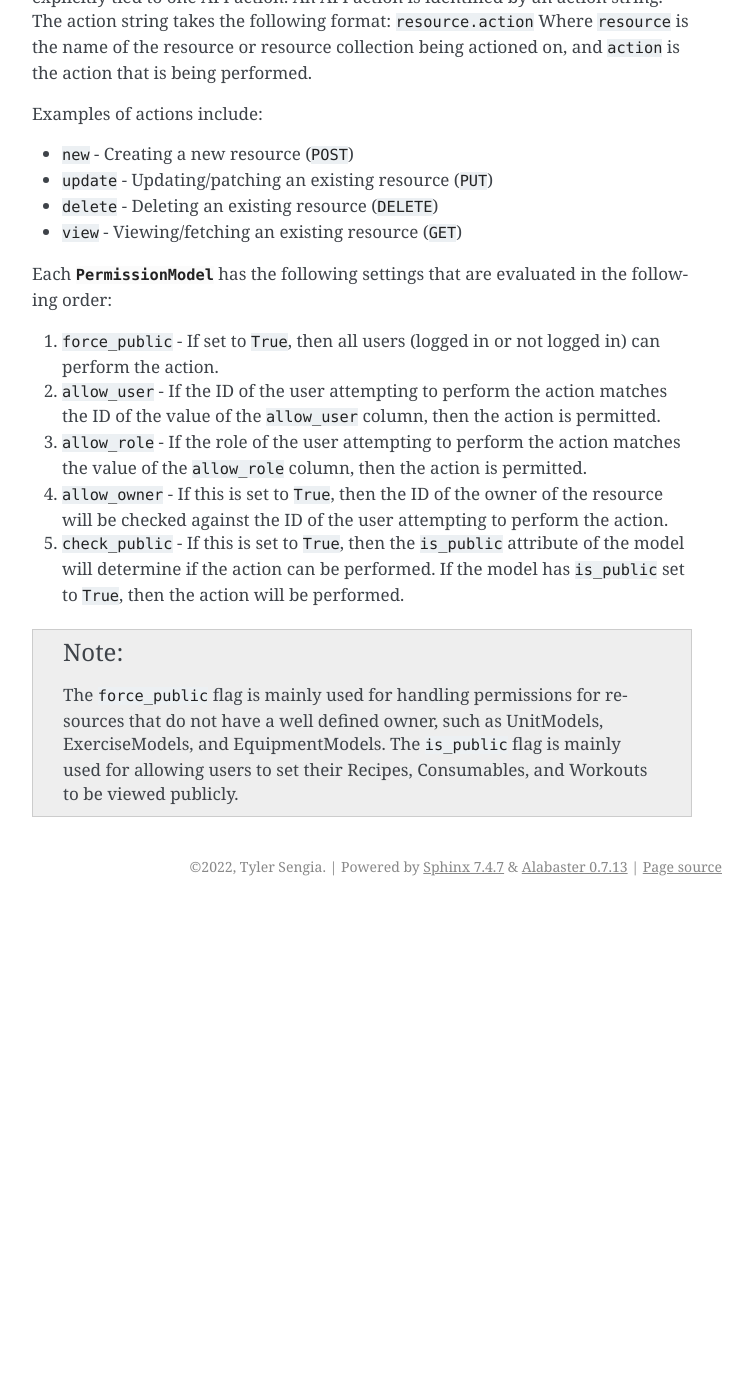
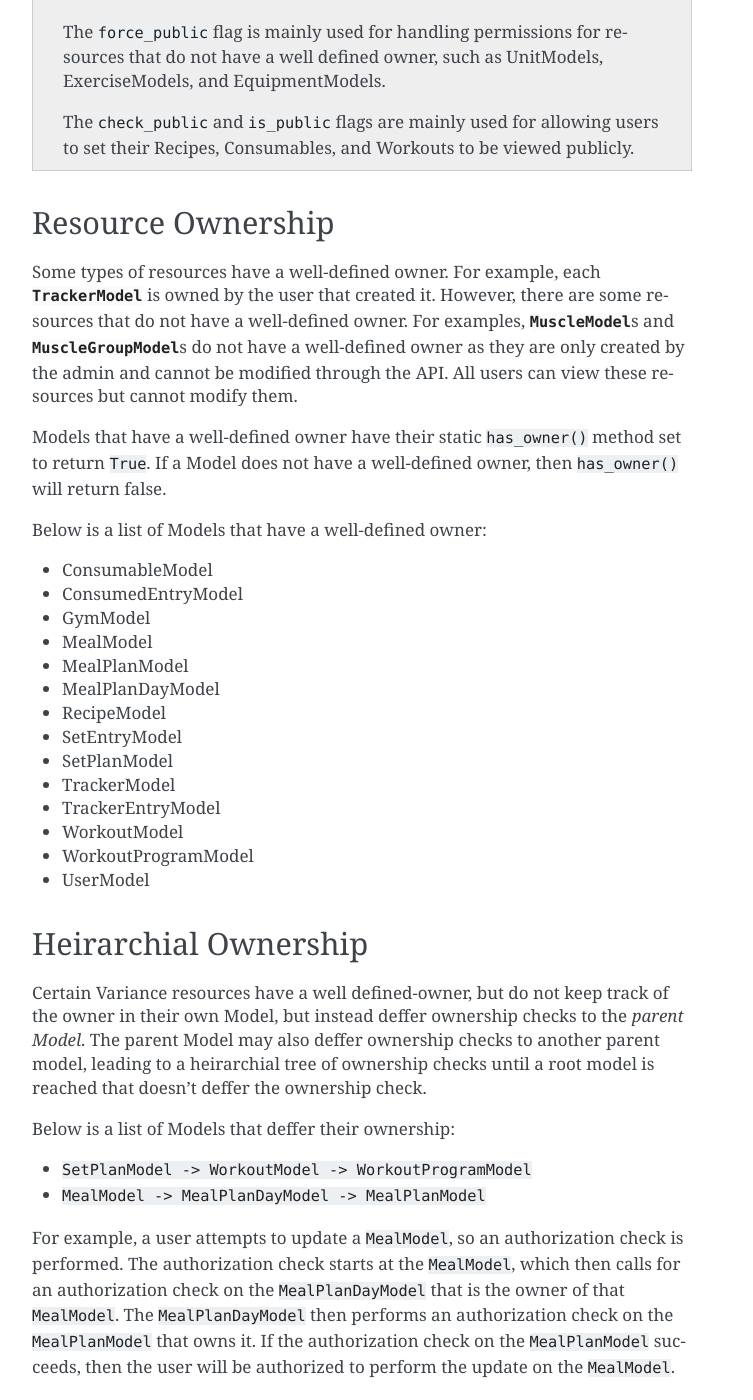
Before and after one commit to tsengia/Variance, a Sphinx documentation site: the page built from docs/source/permissions.rst, in a window 1280 px wide and 1400 px high, scrolled down 1025 px. Shown: the whole window, without its empty margins (388-1141 px from the left). Built offline with Sphinx 7.4.7, drawn with Linux system fonts in a browser that asks for light colours; before the commit the page ends 1931 px from its top, so only the background shows below that; some of the changed text lies outside the part shown.

Commit message:
Added docs for heirarchial ownership

```diff
--- a/docs/source/permissions.rst
+++ b/docs/source/permissions.rst
@@ -5,6 +5,38 @@ Variance Permissions Model
 Before attempting an API action through a public endpoint, Variance
 performs an authorization check on the current user and the resource they
 are attempting to perform the action on.
+
+-----------------------------
+PermissionModel
+-----------------------------
+Each :py:class:`~variance.models.permissions.PermissionModel` represents one *authorization* *rule*.
+
+An authorization rule is explicitly tied to one API action.
+An API action is identified by an action string.
+
+The action string takes the following format:
+``resource.action``
+Where ``resource`` is the name of the resource or resource collection being actioned on, and ``action`` is the action that is being performed.
+
+Examples of actions include:
+
+*  ``new`` - Creating a new resource (``POST``)
+*  ``update`` - Updating/patching an existing resource (``PUT``)
+*  ``delete`` - Deleting an existing resource (``DELETE``)
+*  ``view`` - Viewing/fetching an existing resource (``GET``)
+
+Each :py:class:`~variance.models.permissions.PermissionModel` has the following settings that are evaluated in the following order:
+
+1. ``force_public`` - If set to ``True``, then all users (logged in or not logged in) can perform the action.
+2. ``allow_user`` - If the ID of the user attempting to perform the action matches the ID of the value of the ``allow_user`` column, then the action is permitted.
+3. ``allow_role`` - If the role of the user attempting to perform the action matches the value of the ``allow_role`` column, then the action is permitted.
+4. ``allow_owner`` - If this is set to ``True``, then the ID of the owner of the resource will be checked against the ID of the user attempting to perform the action.
+5. ``check_public`` - If this is set to ``True``, then the ``is_public`` attribute of the model will determine if the action can be performed. If the model has ``is_public`` set to ``True``, then the action will be performed.
+
+.. note::
+    The ``force_public`` flag is mainly used for handling permissions for resources that do not have a well defined owner, such as UnitModels, ExerciseModels, and EquipmentModels.
+
+    The ``check_public`` and ``is_public`` flags are mainly used for allowing users to set their Recipes, Consumables, and Workouts to be viewed publicly.
 
 ---------------------------
 Resource Ownership
@@ -32,31 +64,17 @@ Below is a list of Models that have a well-defined owner:
 *  WorkoutProgramModel
 *  UserModel
 
------------------------------
-PermissionModel
------------------------------
-Each :py:class:`~variance.models.permissions.PermissionModel` represents one *authorization* *rule*.
-An authorization rule is explicitly tied to one API action.
-An API action is identified by an action string.
-The action string takes the following format:
-``resource.action``
-Where ``resource`` is the name of the resource or resource collection being actioned on, and ``action`` is the action that is being performed.
+--------------------------------
+Heirarchial Ownership
+--------------------------------
+Certain Variance resources have a well defined-owner, but do not keep track of the owner in their own Model, but instead deffer ownership checks to the *parent Model*. The parent Model may also deffer ownership checks to another parent model, leading to a heirarchial tree of ownership checks until a root model is reached that doesn't deffer the ownership check.
 
-Examples of actions include:
+Below is a list of Models that deffer their ownership:
 
-*  ``new`` - Creating a new resource (``POST``)
-*  ``update`` - Updating/patching an existing resource (``PUT``)
-*  ``delete`` - Deleting an existing resource (``DELETE``)
-*  ``view`` - Viewing/fetching an existing resource (``GET``)
+*  ``SetPlanModel -> WorkoutModel -> WorkoutProgramModel``
+*  ``MealModel -> MealPlanDayModel -> MealPlanModel``
 
-Each :py:class:`~variance.models.permissions.PermissionModel` has the following settings that are evaluated in the following order:
-
-1. ``force_public`` - If set to ``True``, then all users (logged in or not logged in) can perform the action.
-2. ``allow_user`` - If the ID of the user attempting to perform the action matches the ID of the value of the ``allow_user`` column, then the action is permitted.
-3. ``allow_role`` - If the role of the user attempting to perform the action matches the value of the ``allow_role`` column, then the action is permitted.
-4. ``allow_owner`` - If this is set to ``True``, then the ID of the owner of the resource will be checked against the ID of the user attempting to perform the action.
-5. ``check_public`` - If this is set to ``True``, then the ``is_public`` attribute of the model will determine if the action can be performed. If the model has ``is_public`` set to ``True``, then the action will be performed.
+For example, a user attempts to update a ``MealModel``, so an authorization check is performed. The authorization check starts at the ``MealModel``, which then calls for an authorization check on the ``MealPlanDayModel`` that is the owner of that ``MealModel``. The ``MealPlanDayModel`` then performs an authorization check on the ``MealPlanModel`` that owns it. If the authorization check on the ``MealPlanModel`` succeeds, then the user will be authorized to perform the update on the ``MealModel``.
 
 .. note::
-    The ``force_public`` flag is mainly used for handling permissions for resources that do not have a well defined owner, such as UnitModels, ExerciseModels, and EquipmentModels.
-    The ``is_public`` flag is mainly used for allowing users to set their Recipes, Consumables, and Workouts to be viewed publicly.
+    Ownership checks and defferring ownership checks are performed through the ``check_owner()`` method.
```
